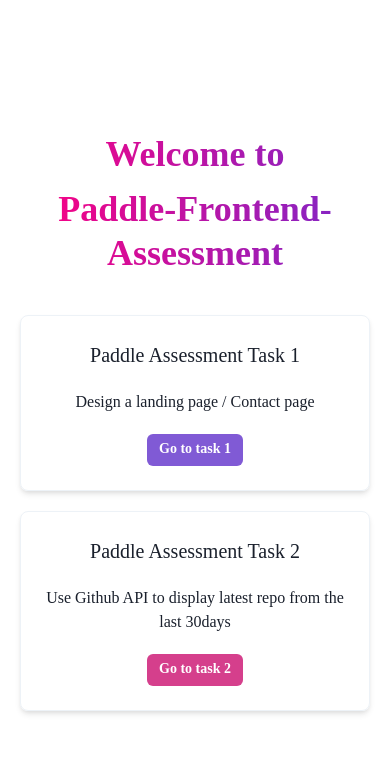
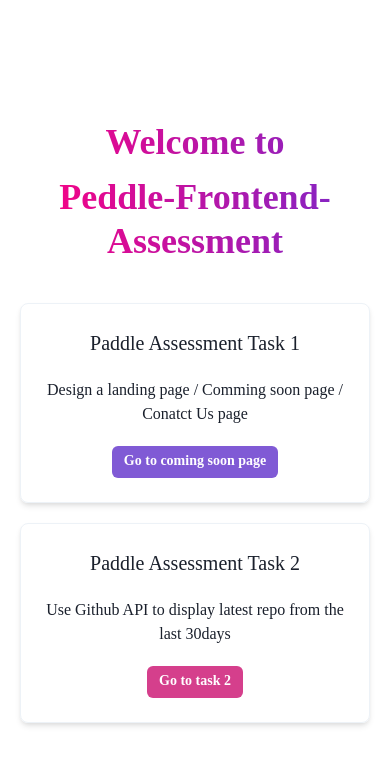
Before and after one commit to I-am-abdulazeez/paddle-frontend-assessment, a React (Vite) app: page / in a window 390 px wide. Shown: the top 764 px of the page. Built offline with nearby package versions, Linux system fonts and the light colour scheme.

Commit message:
chore: Replaced 'a' in Paddle to 'e'. Peddle. /task-one link to /comingsoon. Responsive Design to use object syntax instead  of array.

```diff
--- a/src/App.tsx
+++ b/src/App.tsx
@@ -2,14 +2,14 @@
 
 // Pages import
 import Home from "./pages";
-import TaskOne from "./pages/task-one";
+import ComingSoon from "./pages/comingsoon";
 
 const App: React.FC = () => {
   return (
     <Router>
       <Routes>
         <Route path="/" element={<Home />} />
-        <Route path="task-one" element={<TaskOne />} />
+        <Route path="/comingsoon" element={<ComingSoon />} />
       </Routes>
     </Router>
   );
--- a/src/pages/index.tsx
+++ b/src/pages/index.tsx
@@ -11,14 +11,14 @@
           bgClip="text"
           bgGradient="linear(to-l, #7928CA, #FF0080)"
         >
-          Welcome to <Text mt={3}>Paddle-Frontend-Assessment</Text>
+          Welcome to <Text mt={3}>Peddle-Frontend-Assessment</Text>
         </Heading>
-        <Stack direction={["column", "row"]} spacing={5}>
+        <Stack direction={{ base: "column", md: "row" }} spacing={5}>
           <Card
-            cardTopic="Design a landing page / Contact page"
-            cardButton="Go to task 1"
+            cardTopic="Design a landing page / Comming soon page / Conatct Us page"
+            cardButton="Go to coming soon page"
             cardText="Paddle Assessment Task 1"
-            cardLinkTo="/task-one"
+            cardLinkTo="/comingsoon"
           />
           <Card
             cardTopic="Use Github API to display latest repo from the last 30days"
```
